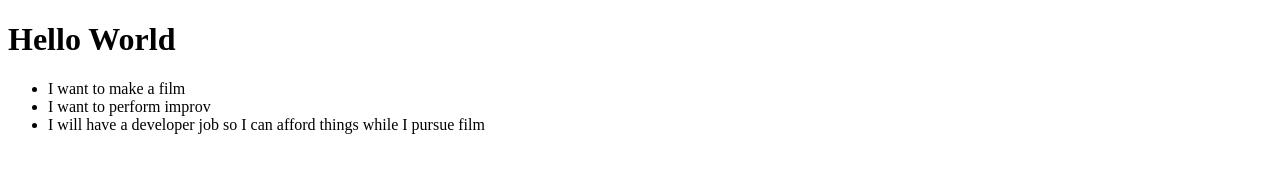
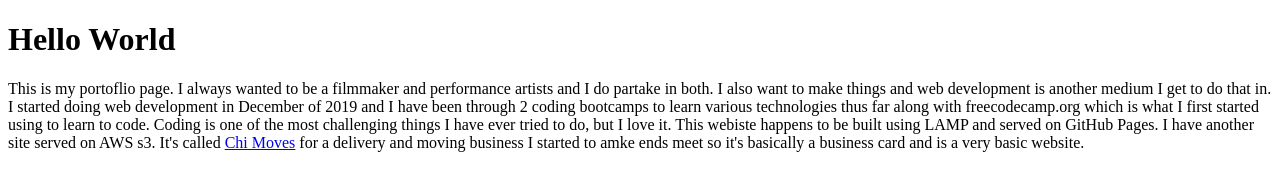
Before and after one commit to ryandrobel/ryandrobel.github.io, a plain HTML site: page index.html in a window 1280 px wide. Drawn offline with Linux system fonts and the light colour scheme.

Commit message:
Another Edit to index file.

```diff
--- a/index.html
+++ b/index.html
@@ -5,10 +5,6 @@
     </head>
     <body>
         <h1>Hello World</h1>
-        <ul>
-            <li>I want to make a film</li>
-            <li>I want to perform improv</li>
-            <li>I will have a developer job so I can afford things while I pursue film</li>
-        </ul>
+        <p>This is my portoflio page. I always wanted to be a filmmaker and performance artists and I do partake in both. I also want to make things and web development is another medium I get to do that in. I started doing web development in December of 2019 and I have been through 2 coding bootcamps to learn various technologies thus far along with freecodecamp.org which is what I first started using to learn to code. Coding is one of the most challenging things I have ever tried to do, but I love it. This webiste happens to be built using LAMP and served on GitHub Pages. I have another site served on AWS s3. It's called <a href="http://chimoves.co">Chi Moves</a> for a delivery and moving business I started to amke ends meet so it's basically a business card and is a very basic website. </p>
     </body>
 </html>
```
